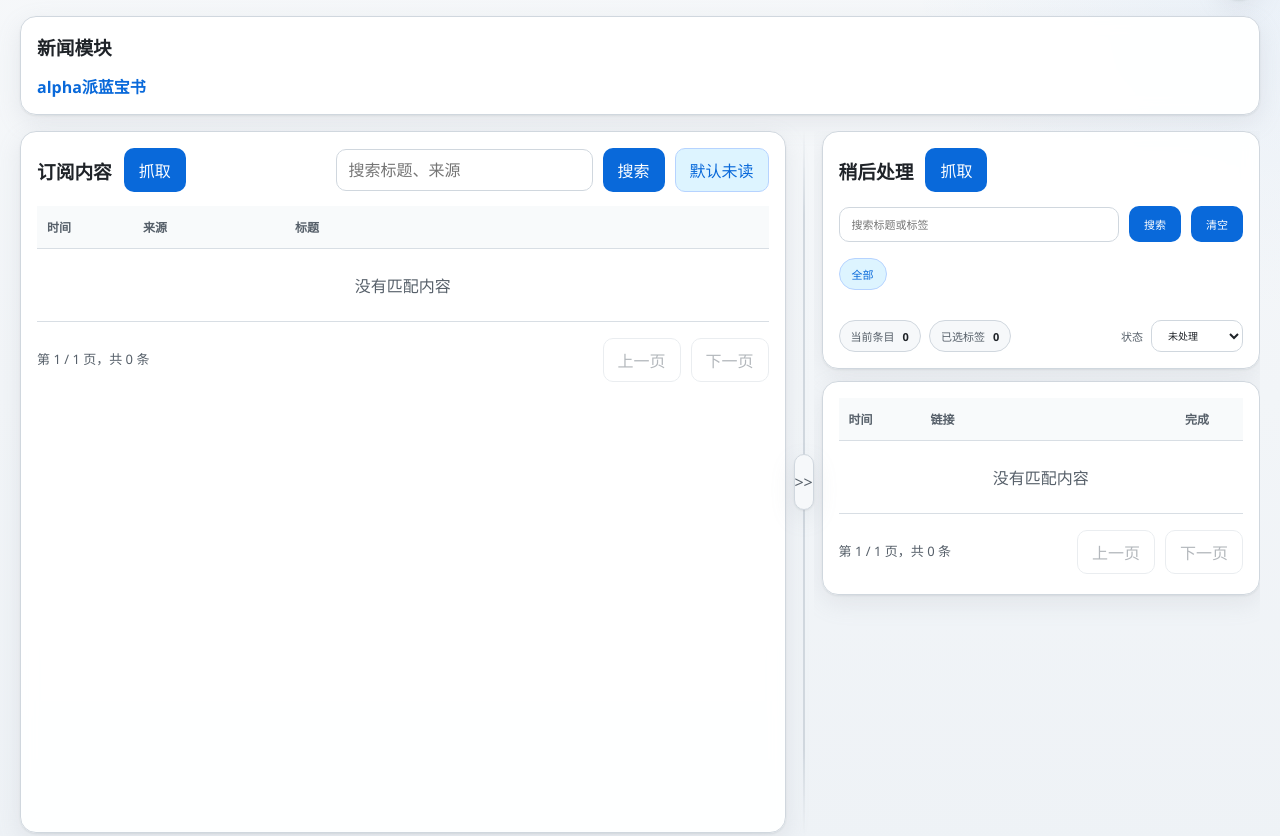
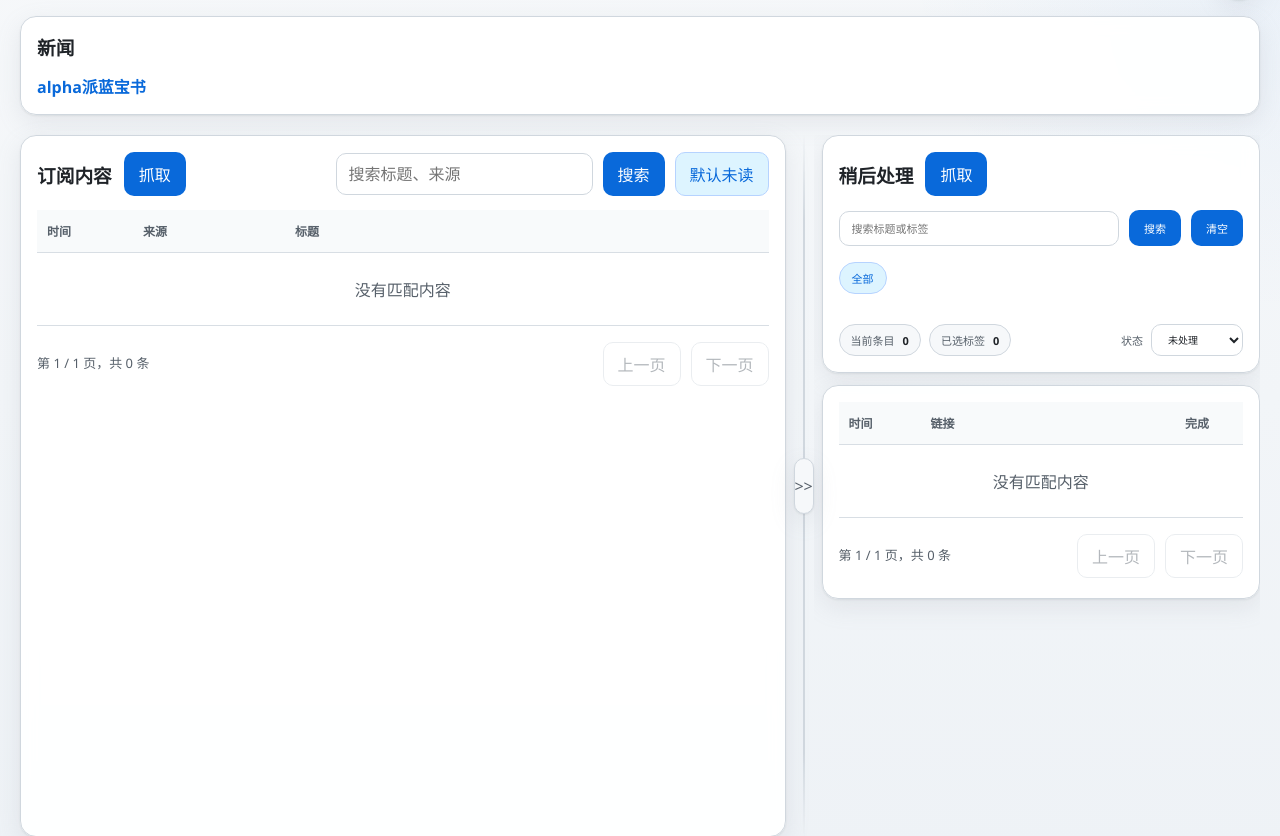
Before and after one commit to stelvetica/infoflowhub, a FastAPI app: page / in a window 1280 px wide. Shown: the part 62-898 px from the top of the page. Run offline with FastAPI, Linux system fonts and the light colour scheme; data that the repository does not hold is empty; some libraries are stand-ins or nearby versions.

Commit message:
style: refine news header spacing

```diff
--- a/web/static/styles.css
+++ b/web/static/styles.css
@@ -35,7 +35,7 @@ button, input, select, textarea { font: inherit; }
 .settings-link { display: inline-flex; align-items: center; justify-content: center; width: 42px; height: 42px; border-radius: 999px; border: 1px solid var(--line); background: rgba(255, 255, 255, 0.88); box-shadow: var(--shadow); transition: transform 0.18s ease, border-color 0.18s ease, background 0.18s ease; flex: 0 0 42px; }
 .settings-link:hover, .settings-link.active { border-color: var(--accent); background: var(--accent-soft); transform: rotate(12deg); }
 .stack { display: grid; gap: 16px; margin: 0 auto; max-width: 1600px; }
-.news-card { margin: 0 auto 16px; max-width: 1600px; }
+.news-card { margin: 0 auto 20px; max-width: 1600px; padding-bottom: 20px; }
 .news-panel-title { margin-bottom: 10px; }
 .news-links { display: flex; flex-wrap: wrap; gap: 10px; }
 .news-link { color: var(--accent); font-weight: 600; }
--- a/web/templates/index.html
+++ b/web/templates/index.html
@@ -72,7 +72,7 @@
     {% else %}
       <section class="card news-card">
         <div class="panel-title news-panel-title">
-          <h3>新闻模块</h3>
+          <h3>新闻</h3>
         </div>
         <div class="news-links">
           <a
```
